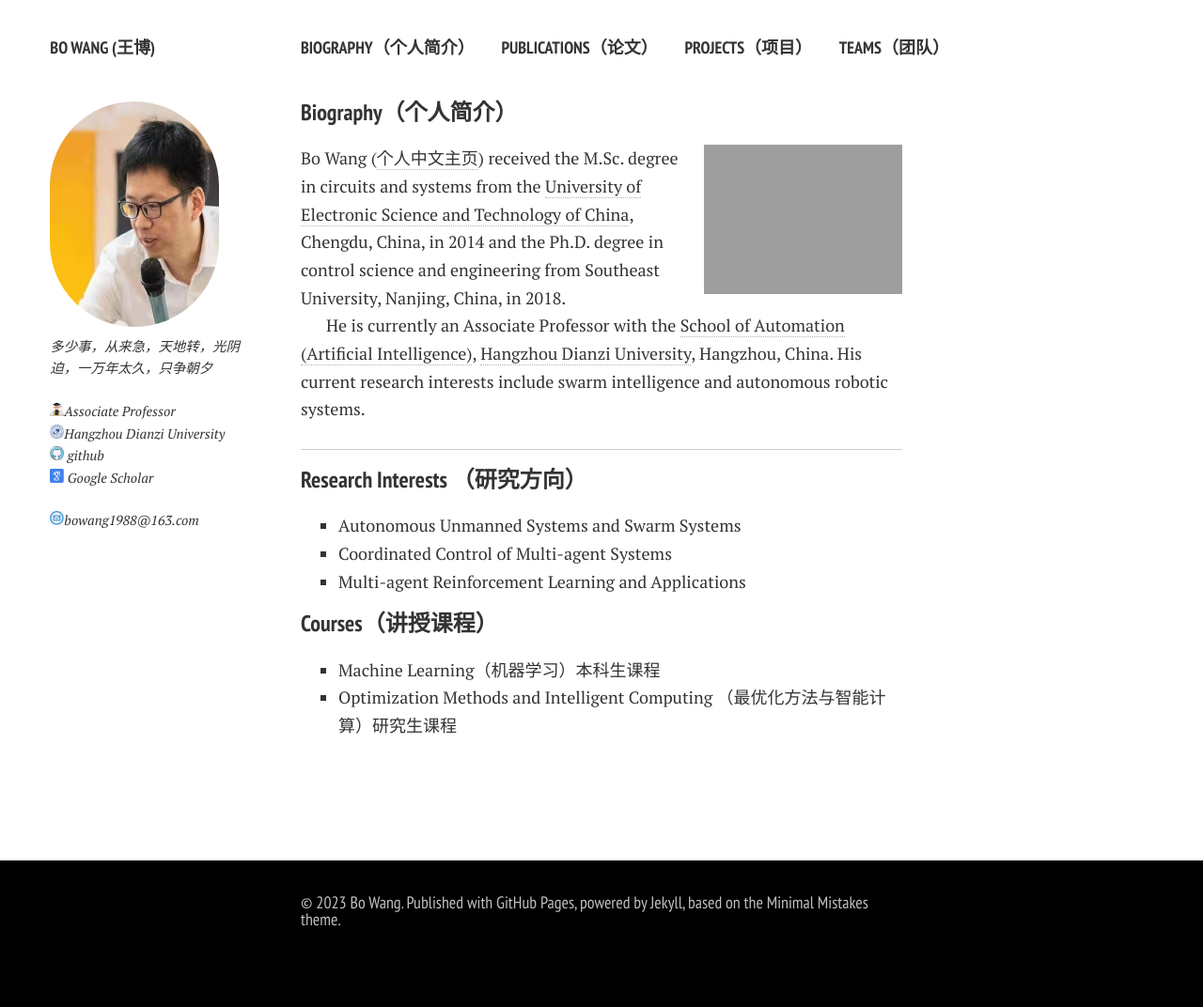
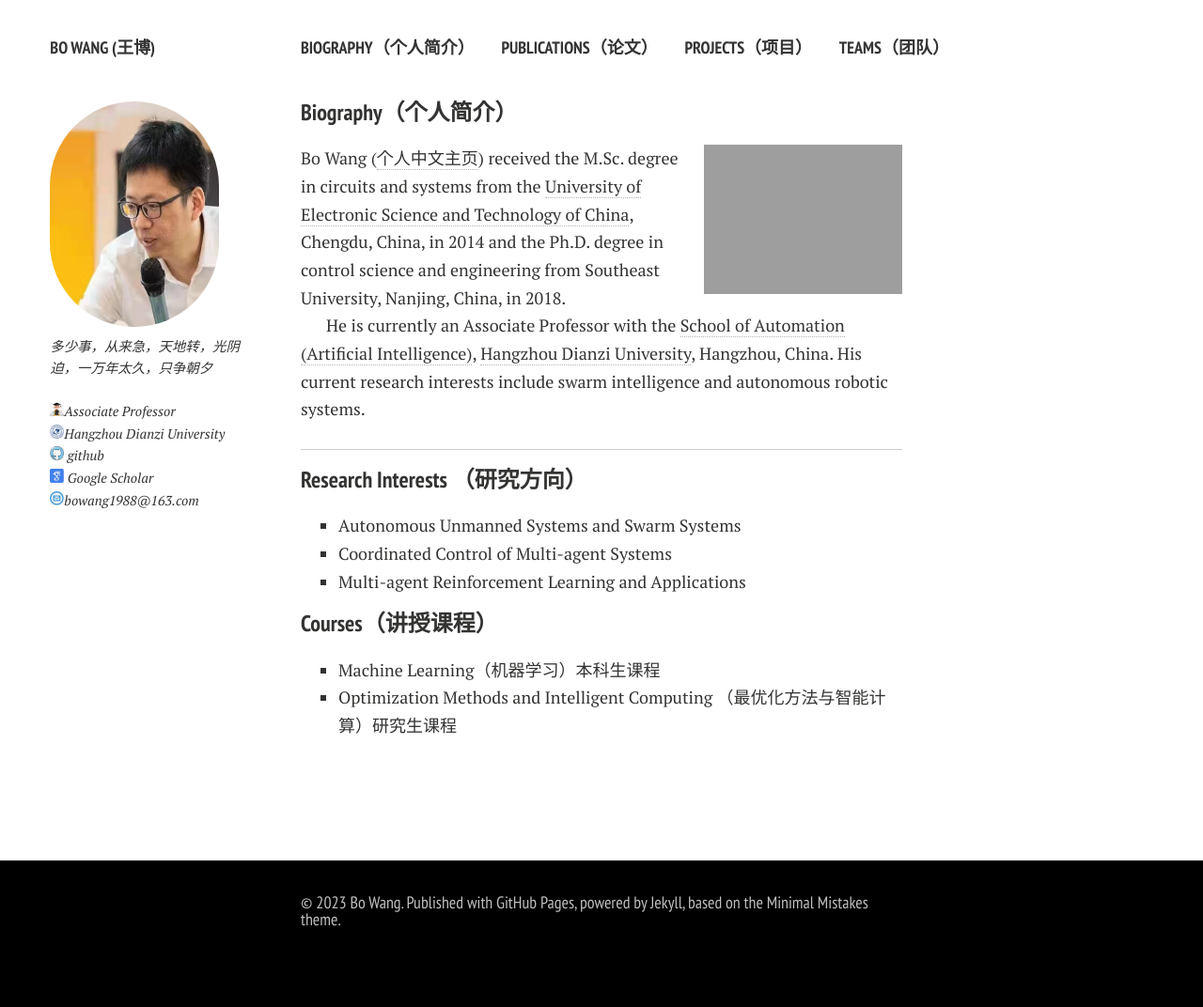
Before and after one commit to wennboo/wennboo.github.io, a Jekyll site: the page built from index.md, in a window 1280 px wide. Shown: the whole page at 94% size. Built offline with Jekyll 4.4.1, drawn with Linux system fonts in a browser that asks for light colours; nearby versions of some CDN libraries; comment, search, counter and statistics services are not loaded; a style sheet for code colours, icons or effects is not loaded.

Commit message:
Update author-bio.html

```diff
--- a/_includes/author-bio.html
+++ b/_includes/author-bio.html
@@ -12,4 +12,4 @@
 
 {% if site.owner.scholar%}<p style="text-indent:0;"><a href="{{ site.owner.scholar}}"><img src="{{ site.url }}/images/logo/scholor.png" width="15" height="15"></i> Google Scholar</a></p>{% endif %}
 
-{% if site.owner.email %}<p style="text-indent:0;margin-top:1.5em;"><img src="{{ site.url }}/images/logo/email.png" width="15" height="15"></i>{{ site.owner.email }}</a></p>{% endif %}
+{% if site.owner.email %}<p style="text-indent:0;"><img src="{{ site.url }}/images/logo/email.png" width="15" height="15"></i>{{ site.owner.email }}</a></p>{% endif %}
```
